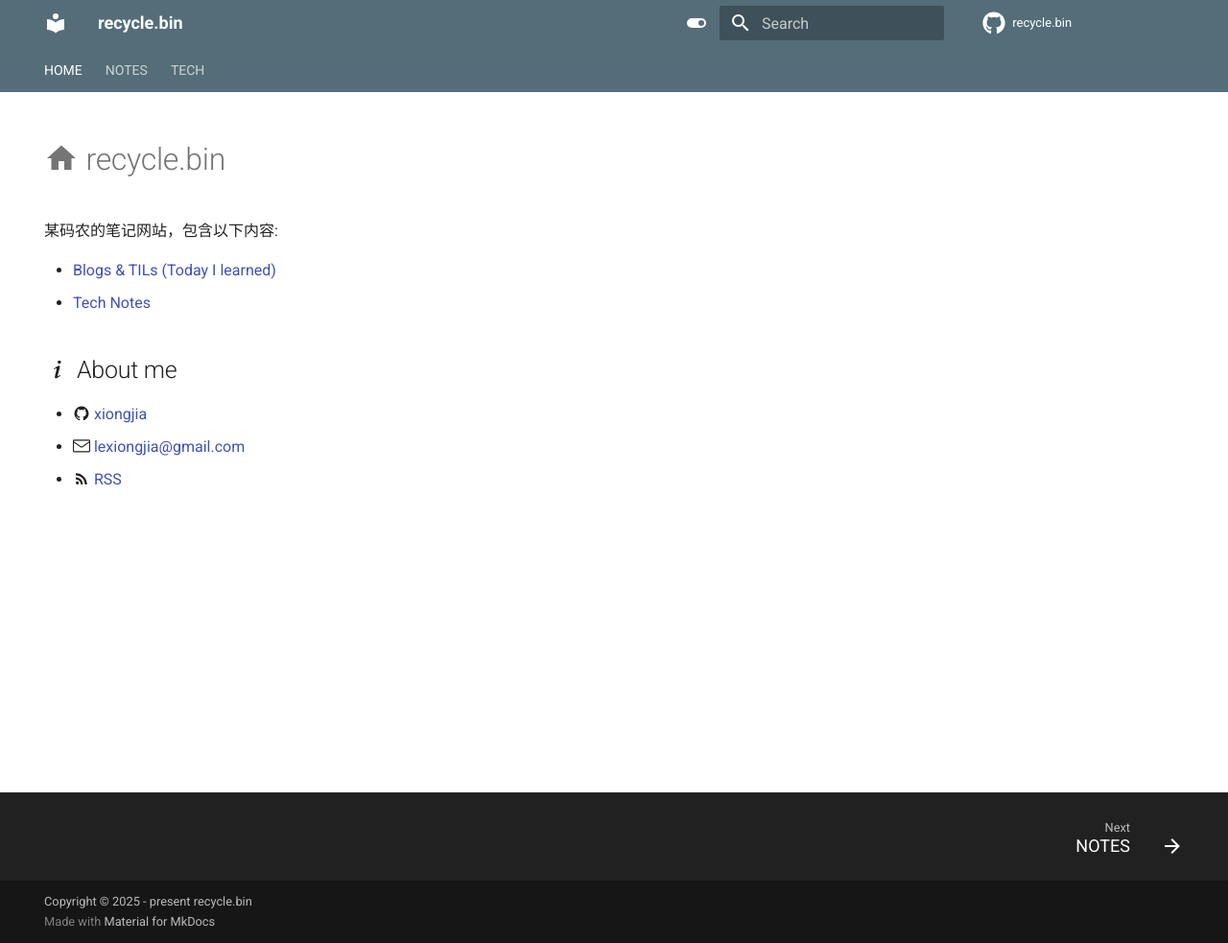
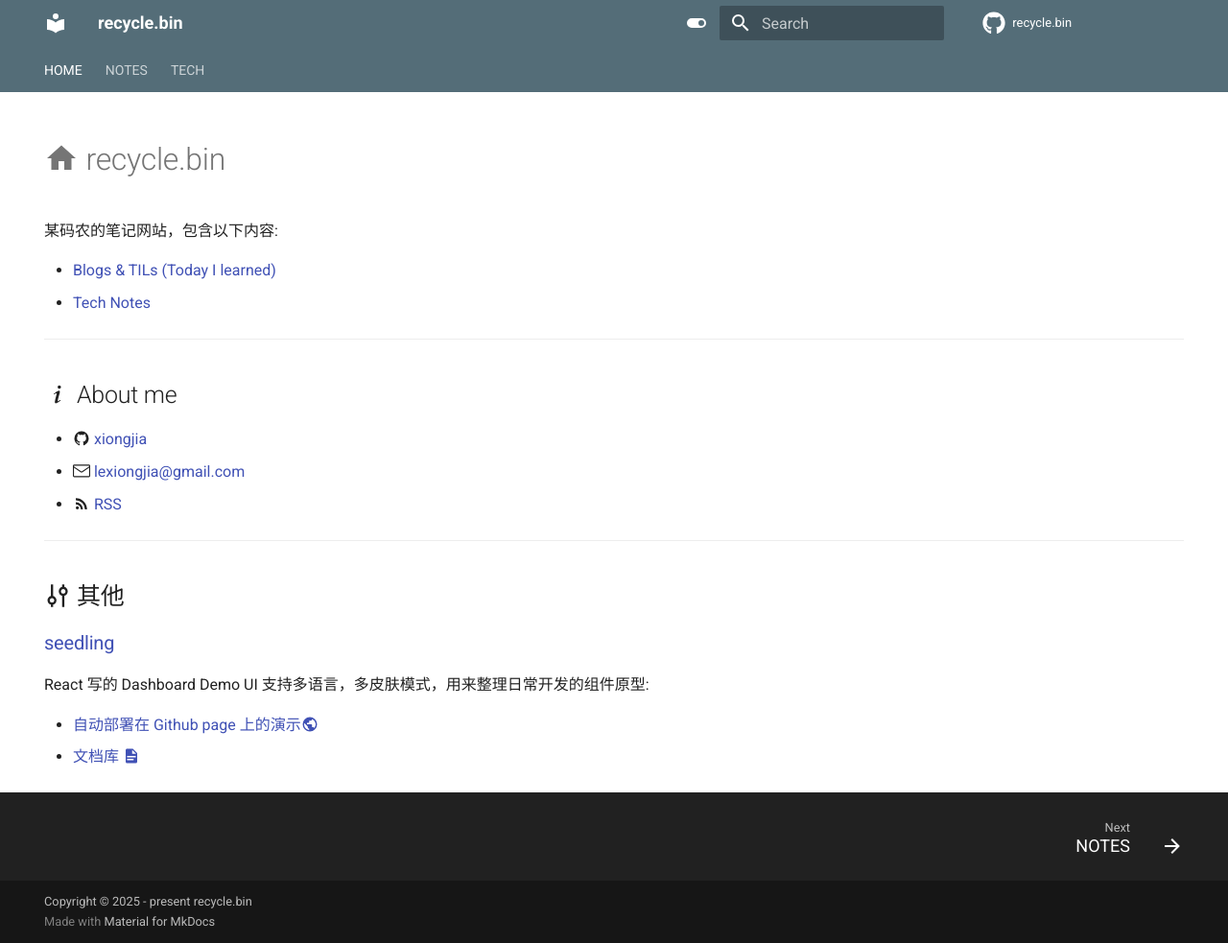
Before and after one commit to xiongjia/xiongjia.github.com, an MkDocs documentation site: the page built from docs/index.md, in a window 1280 px wide and 983 px high. Shown: the whole window at 96% size. Built offline with MkDocs 1.6.1 and Material for MkDocs 9.7.7, drawn with Linux system fonts in a browser that asks for light colours; comment, search, counter and statistics services are not loaded.

Commit message:
updating index

```diff
--- a/docs/index.md
+++ b/docs/index.md
@@ -13,9 +13,20 @@ hide:
 - [Blogs & TILs (Today I learned)](notes/index.md)
 - [Tech Notes](tech/backend.md)
 
+---
 
 ## :material-information-variant: About me
 
-- :material-github: [xiongjia](https://github.com/xiongjia)
+- :material-github: [xiongjia](https://github.com/xiongjia){:target="\_blank"}
 - :octicons-mail-24: [lexiongjia@gmail.com](mailto:lexiongjia@gmail.com)
 - :material-rss: [RSS](/feed_rss_created.xml){:target="\_blank"}
+
+---
+
+## :material-tune-vertical-variant: 其他
+
+### [seedling](https://xiongjia.github.io/seedling/){:target="\_blank"}
+React 写的 Dashboard Demo UI 支持多语言，多皮肤模式，用来整理日常开发的组件原型:
+
+- [自动部署在 Github page 上的演示:material-earth:](https://xiongjia.github.io/seedling/){:target="\_blank"}
+- [文档库 :material-file-document:](https://xiongjia.github.io/seedling/docs/){:target="\_blank"}
```
